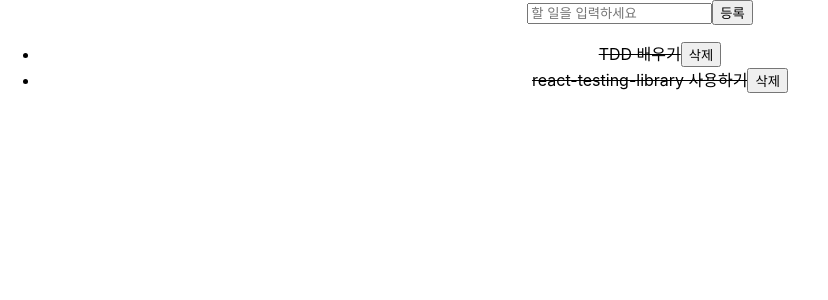
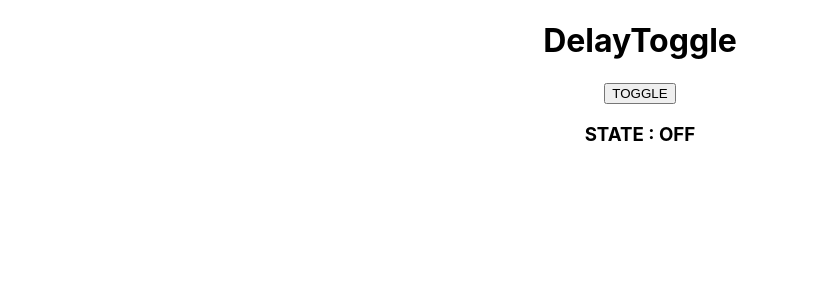
Before and after one commit to DIdaniel/TDD_todoList_react, a React (Create React App) app: page / in a window 1280 px wide. Shown: the top 300 px of the page, without its empty margins (0-828 px from the left). Built offline with nearby package versions, Linux system fonts and the light colour scheme.

Commit message:
비동기 일때 test 방법

```diff
--- a/src/App.js
+++ b/src/App.js
@@ -1,11 +1,13 @@
 import React from "react";
 import "./App.css";
+import DelayToggle from "./components/DelayToggle";
 import TodoApp from "./components/TodoApp";
 
 function App() {
   return (
     <div className="App">
-      <TodoApp />
+      {/* <TodoApp /> */}
+      <DelayToggle />
     </div>
   );
 }
--- /dev/null
+++ b/src/components/DelayToggle.jsx
@@ -0,0 +1,22 @@
+import React, { useState, useCallback } from "react";
+
+const DelayToggle = () => {
+  const [toggle, setToggle] = useState(false);
+
+  const toggleBtn = useCallback(() => {
+    setTimeout(() => {
+      setToggle((prev) => !prev);
+    }, 1500);
+  }, []);
+
+  return (
+    <div>
+      <h1>DelayToggle</h1>
+      <button onClick={toggleBtn}>TOGGLE</button>
+      <h3>STATE : {toggle ? "ON" : "OFF"}</h3>
+      <p>{toggle ? "야호!!" : null}</p>
+    </div>
+  );
+};
+
+export default DelayToggle;
```
Also changed, not shown: 1 other file (tests, documents, lock files or other folders).
